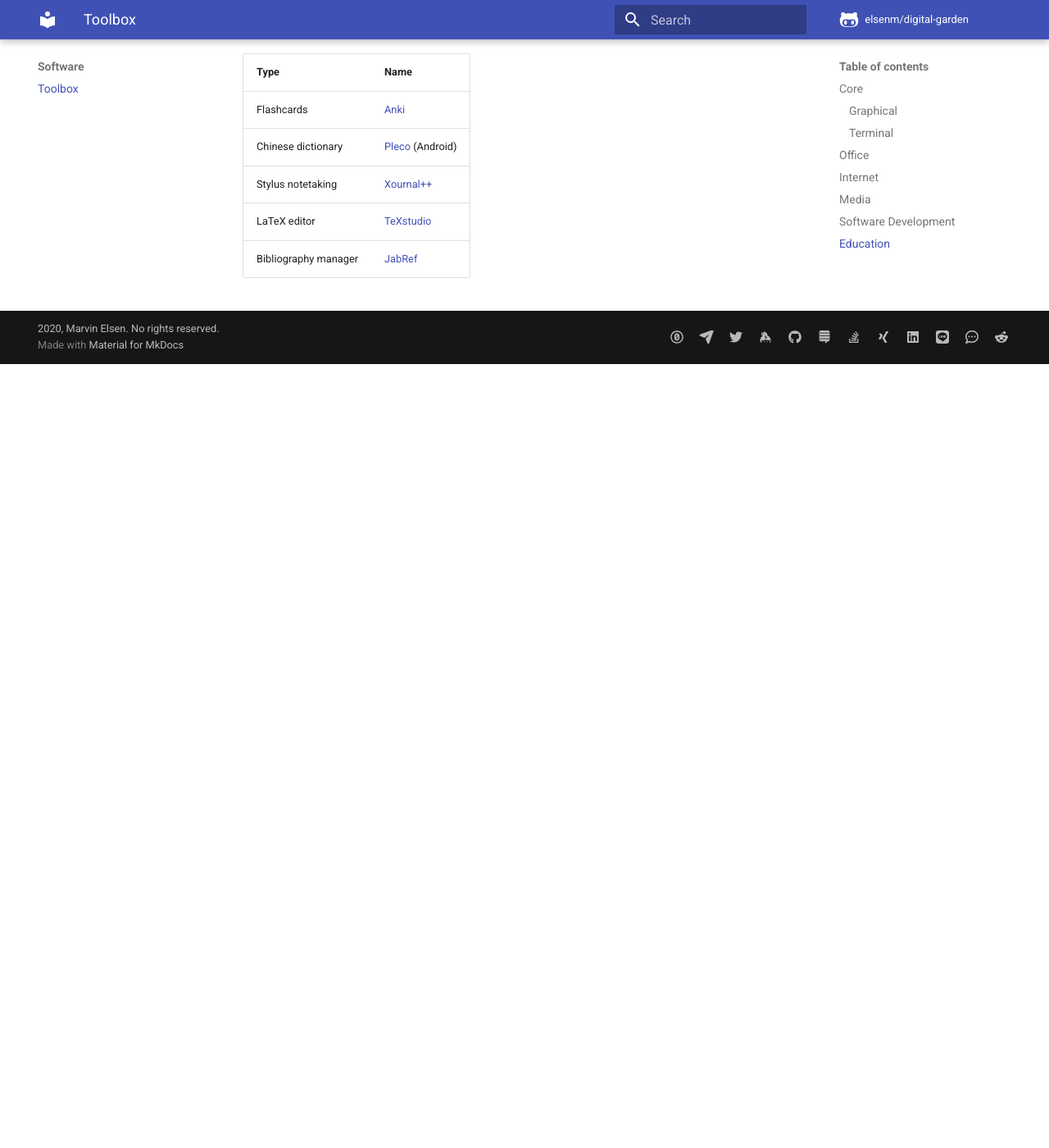
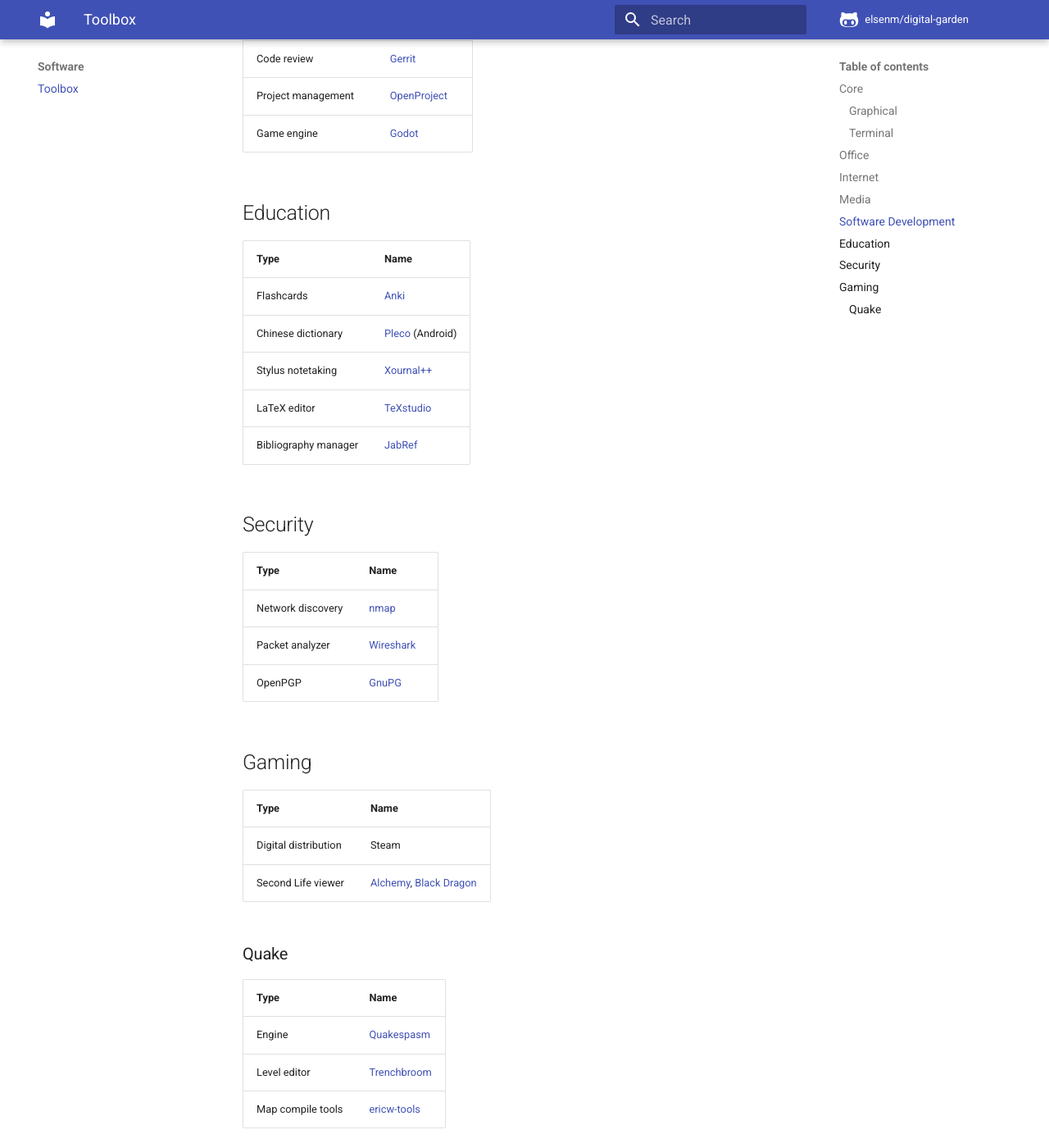
Before and after one commit to elsenm/digital-garden, an MkDocs documentation site: the page built from vimwiki/toolbox.md, in a window 1280 px wide and 1400 px high, scrolled down 3731 px. Shown: the whole window at 82% size. Built offline with MkDocs 1.6.1 and Material for MkDocs 9.7.7, drawn with Linux system fonts in a browser that asks for light colours; comment, search, counter and statistics services are not loaded; before the commit the page ends 4175 px from its top, so only the background shows below that; some of the changed text lies outside the part shown.

Commit message:
Add even more software to toolbox

```diff
--- a/vimwiki/toolbox.md
+++ b/vimwiki/toolbox.md
@@ -39,6 +41,7 @@ This is a list of software I use.
 | Document converter  | [pandoc](https://pandoc.org/) (CLI)                                        |
 | Document scanner    | [gscan2pdf](http://gscan2pdf.sourceforge.net/)                             |
 | Time tracking       | [Timewarrior](https://timewarrior.net/) (CLI)                              |
+| Mind map            | [Freeplane](https://www.freeplane.org/wiki/index.php/Home)                 |
 
 # Internet
 | Type               | Name                                                                   |
@@ -88,3 +93,24 @@ This is a list of software I use.
 | Stylus notetaking    | [Xournal++](https://github.com/xournalpp/xournalpp)                        |
 | LaTeX editor         | [TeXstudio](https://www.texstudio.org)                                     |
 | Bibliography manager | [JabRef](http://www.jabref.org/)                                           |
+
+# Security
+| Type              | Name                                    |
+|-------------------|-----------------------------------------|
+| Network discovery | [nmap](https://nmap.org/)               |
+| Packet analyzer   | [Wireshark](https://www.wireshark.org/) |
+| OpenPGP           | [GnuPG](https://gnupg.org/)             |
+
+# Gaming
+| Type                 | Name                                                                                       |
+|----------------------|--------------------------------------------------------------------------------------------|
+| Digital distribution | Steam                                                                                      |
+| Second Life viewer   | [Alchemy](https://www.alchemyviewer.org/), [Black Dragon](https://niranv-sl.blogspot.com/) |
+
+
+## Quake
+| Type              | Name                                                  |
+|-------------------|-------------------------------------------------------|
+| Engine            | [Quakespasm](http://quakespasm.sourceforge.net/)      |
+| Level editor      | [Trenchbroom](https://kristianduske.com/trenchbroom/) |
+| Map compile tools | [ericw-tools](https://ericwa.github.io/ericw-tools/)  |
```
Also changed, not shown: other parts of vimwiki/toolbox.md (+19 -15 lines).
